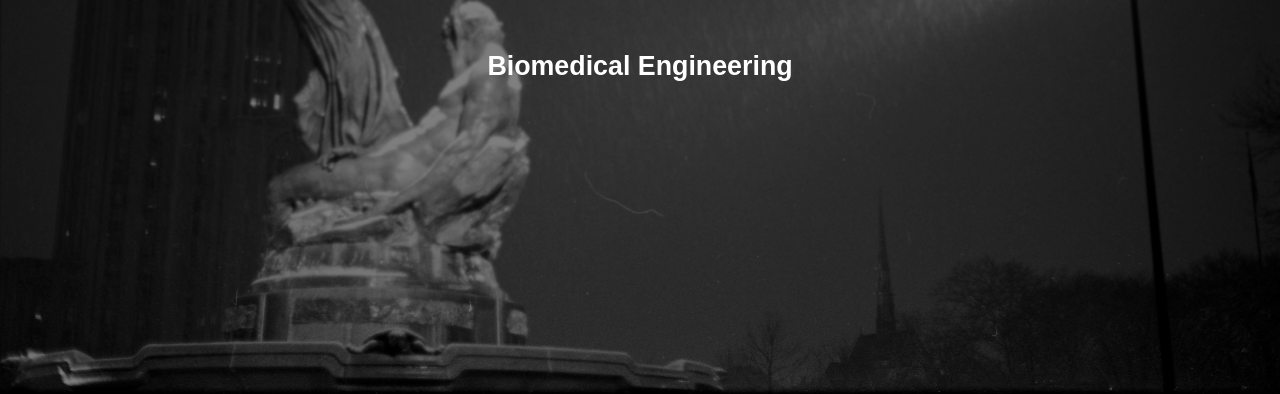
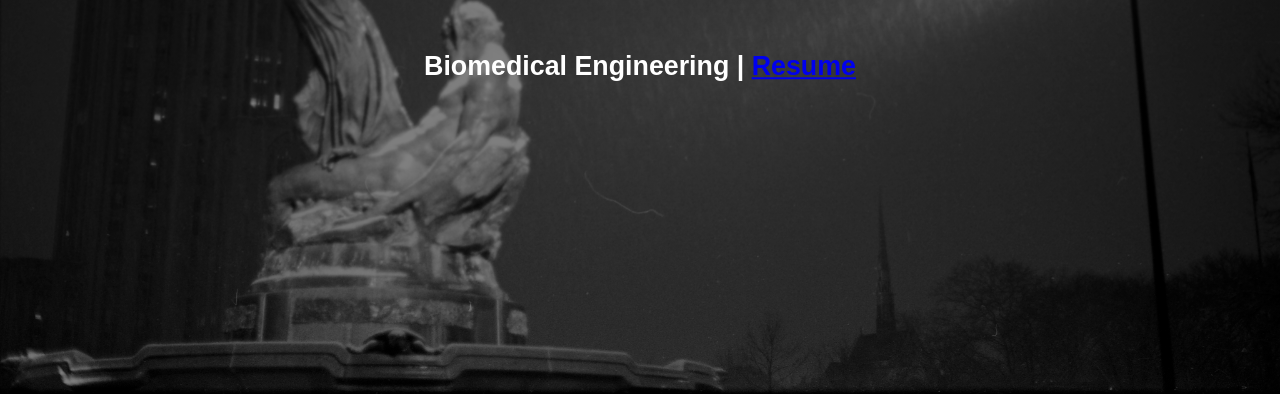
Before and after one commit to BobCiric/ENCMP0600, a plain HTML site: page index.html in a window 1280 px wide. Shown: the part 406-800 px from the top of the page. Drawn offline with Linux system fonts and the light colour scheme.

Commit message:
Update index.html

```diff
--- a/index.html
+++ b/index.html
@@ -42,7 +42,7 @@ Now, change the other relevant information in this section, especially if you're
 <div class="hero-image">
   <div class="hero-text">
       <h1>Jinghang Li</h1>
-      <h2>Biomedical Engineering</h2>
+      <h2>Biomedical Engineering | <a href = "https://bobciric.github.io/resume/">Resume</a> </h2>
   </div>
 </div>
 
```
